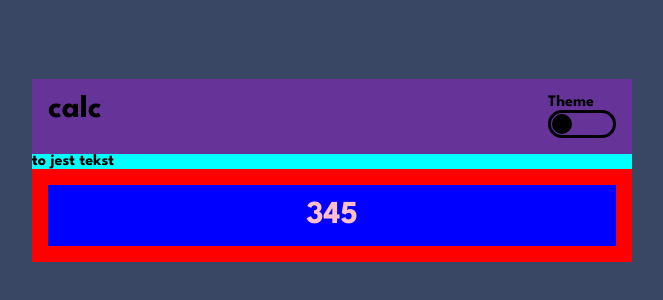
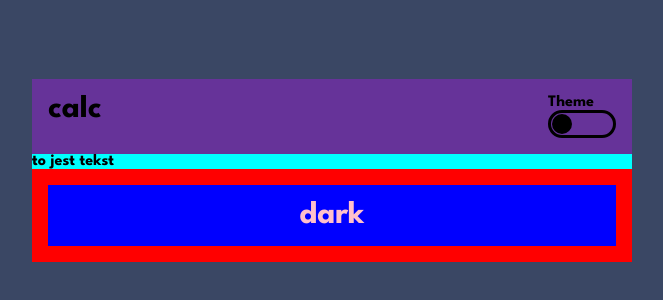
Before and after one commit to lukKotecki/FM-calculator-app, a React (Vite) app: page / in a window 1280 px wide. Shown: the part 230-530 px from the top of the page, without its empty margins (308-971 px from the left). Built offline with nearby package versions, Linux system fonts and the light colour scheme.

Commit message:
initial display

```diff
--- a/src/App.jsx
+++ b/src/App.jsx
@@ -19,7 +19,7 @@ function App() {
       <main className='main-container'>
         <Header />
         to jest tekst
-        <Display />
+        <Display result={theme}/>
       </main>
     </ThemeSelectorContext.Provider>
   )
--- a/src/components/Display.jsx
+++ b/src/components/Display.jsx
@@ -1,13 +1,13 @@
 import React from 'react'
 
 
-export default function Display(){
+export default function Display({result}){
 
 
     return(
         <div className='display'>
             <div className='output'>
-                345
+                {result}
             </div>
         </div>
     )
```
